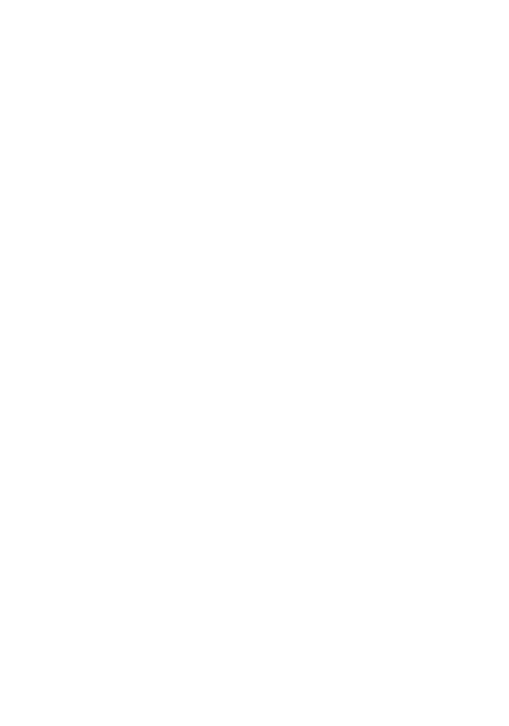
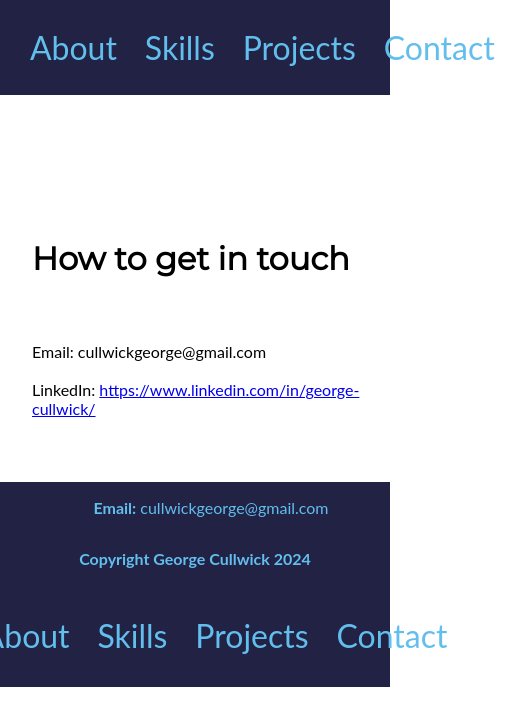
Before and after one commit to gcullwick/portfolio, a plain HTML site: page contact.html in a window 390 px wide. Shown: the whole page, 509 px wide, since content can reach past the window. Drawn offline with Linux system fonts and the light colour scheme.

Commit message:
Mobile view tweaks

```diff
--- a/contact.html
+++ b/contact.html
@@ -0,0 +1,42 @@
+<!DOCTYPE html>
+<html>
+<head>
+  <title>George Cullwick Portfolio</title>
+  <link type="text/css" href="style.css" rel="stylesheet">
+  <link href='https://fonts.googleapis.com/css?family=Montserrat' rel='stylesheet'>
+  <meta lang="en" charset="UTF-8">
+  <meta name="viewport" content="width=device-width, initial-scale=1.0">
+</head>
+
+<header>
+  <a href="index.html"><h1 id="nameInHeader">George Cullwick</h1></a>
+  <nav>
+    <ul>
+      <li class="navItem"><a href="about.html">About</a></li>
+      <li class="navItem"><a href="skills.html">Skills</a></li>
+      <li class="navItem"><a href="projects.html">Projects</a></li>
+      <li class="navItem"><a href="contact.html">Contact</a></li>
+    </ul>
+  </nav>
+
+</header>
+
+<body>
+  <main>
+    <div id="details">
+      <h3>How to get in touch</h3>
+      <p>Email: cullwickgeorge@gmail.com<br><br>LinkedIn: <a href="https://www.linkedin.com/in/george-cullwick/" target="_blank">https://www.linkedin.com/in/george-cullwick/</a></p>
+    </div>
+  </main>
+</body>
+
+<footer>
+  <p class="footerItem" id="email"><strong>Email:</strong> cullwickgeorge@gmail.com</p>
+  <p class="footerItem" id="copyright"><strong>Copyright George Cullwick 2024</strong></p>
+  <ul id="footerNav">
+    <li class="footNavItem"><a href="about.html">About</a></li>
+    <li class="footNavItem"><a href="skills.html">Skills</a></li>
+    <li class="footNavItem"><a href="projects.html">Projects</a></li>
+    <li class="footNavItem"><a href="contact.html">Contact</a></li>
+  </ul>
+</footer>
--- a/style.css
+++ b/style.css
@@ -67,9 +67,12 @@ h3 {
   font-size: 1.5rem;
 }
 
+#details p {
+  padding-left: 2rem;
+}
 main img {
   border-radius: 50%;
-  max-height: 500px;
+  max-height: 464px;
 }
 
 
@@ -106,3 +109,68 @@ footer a {
 #email {
   padding-left: 2rem;
 }
+
+@media only screen and (max-width: 1100px) {
+  html, main, body {
+    width: 100%;
+  }
+  main {
+    flex-direction: column;
+  }
+  footer {
+    flex-direction: column;
+  }
+}
+
+@media only screen and (max-width:900px) {
+  #nameInHeader {
+    display: none;
+  }
+  header, footer {
+    justify-content: center;
+    padding:0px
+  }
+  header nav ul {
+    padding-left: 1rem;
+  }
+  header nav ul li {
+    padding: 0.75rem;
+  }
+  header nav ul li a, .footNavItem a{
+    font-size: 2rem;
+    padding: 0 0.5vw;
+  }
+  li.footNavItem {
+    padding: 0 0.75rem
+  }
+}
+
+@media only screen and (max-width:600px) {
+  html {
+    margin: 0
+  }
+  main {
+    padding-left: 0;
+    padding-right: 0;
+    width: 100%;
+  }
+  header {
+    width: 100%;
+  }
+  nav {
+    width: 100%;
+    justify-content: center;
+  }
+  header ul {
+    width: 100%;
+  }
+  div#overview p {
+    width: 100%;
+  }
+  body main #image #photo {
+    max-width: 400px;
+  }
+  #image {
+    max-width:300px;
+  }
+}
```
Also changed, not shown: index.html (+4 -3 lines).
